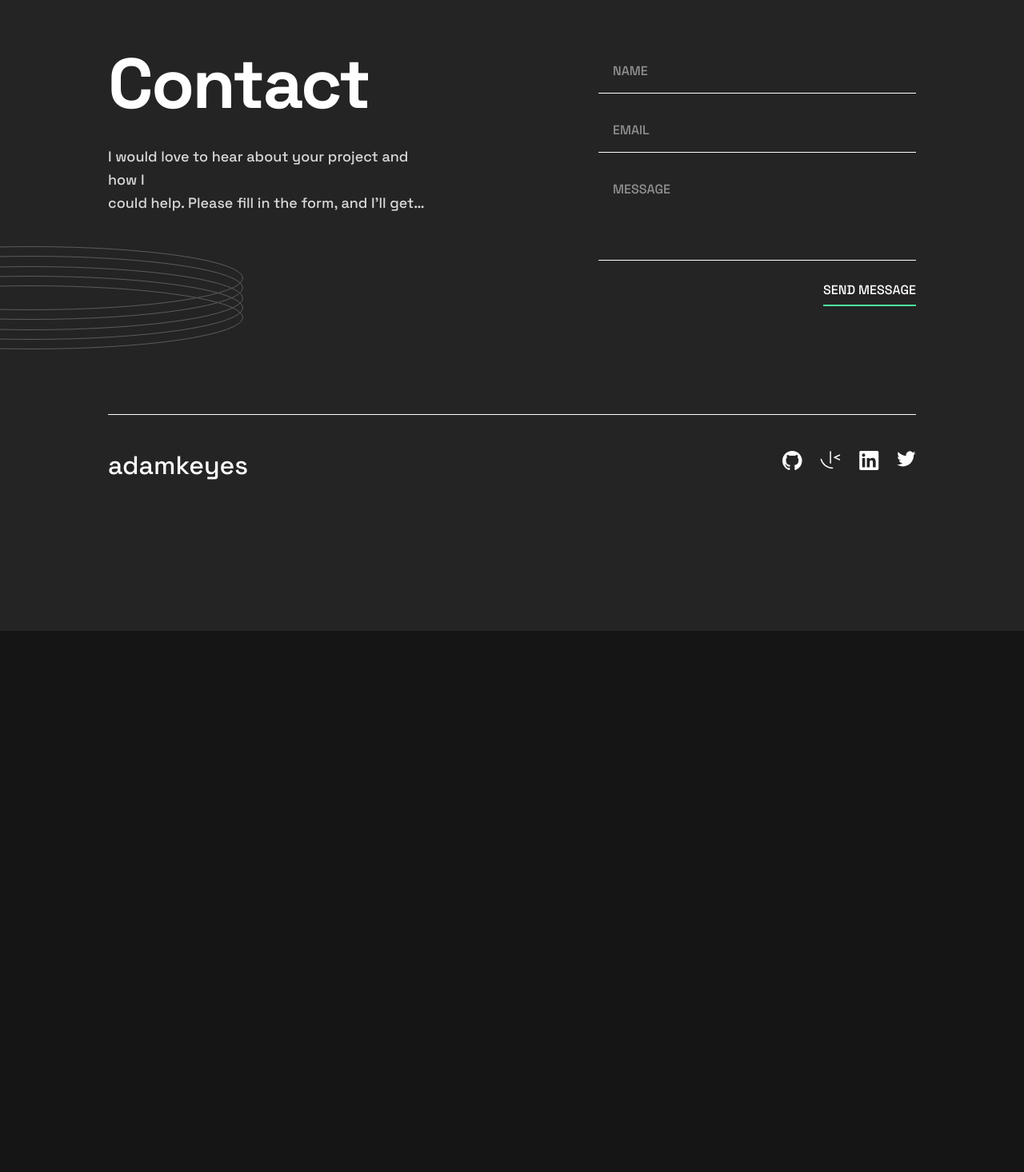
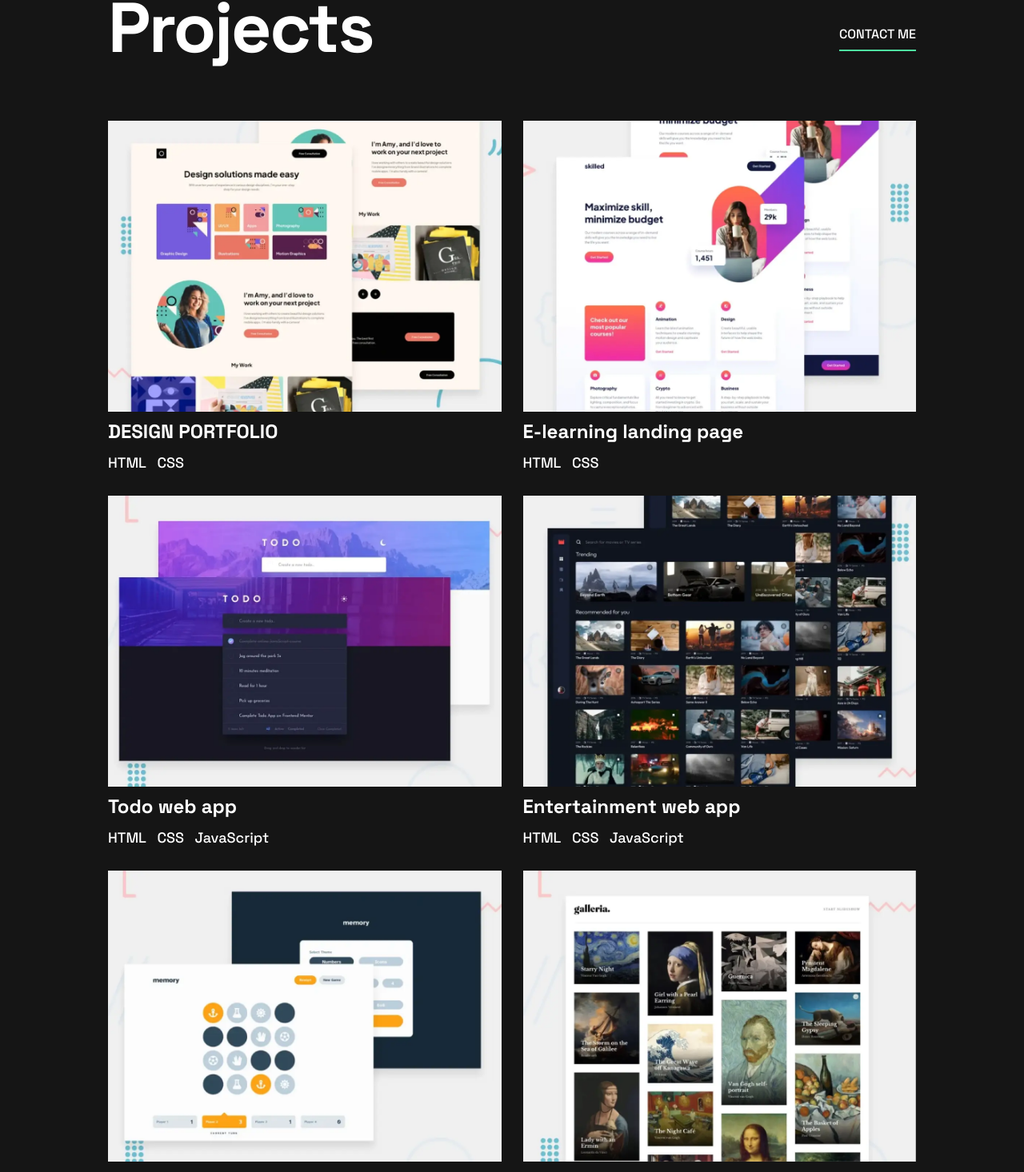
Before and after one commit to mickeycv120/single-page-portfolio, a React (Vite) app: page / in a window 1280 px wide. Shown: the part 99-1565 px from the top of the page at 80% size. Before the commit the page ends 888 px from the top, so only its background shows below. Built offline with nearby package versions, Linux system fonts and the light colour scheme.

Commit message:
Implement project and contact content

```diff
--- a/src/App.tsx
+++ b/src/App.tsx
@@ -4,22 +4,18 @@
 
 function App() {
   return (
-    <main>
-      <div className="px-30"></div>
+    <main className="w-screen">
+      <div className="px-30">
+        <Projects />
+      </div>
       <div className="hidden">
         adamkeyes Nice to meet you! I'm Adam Keyes. Based in the UK, I'm a
         front-end developer passionate about building accessible web apps that
         users love. Contact me HTML 4 Years Experience CSS 4 Years Experience
         JavaScript 4 Years Experience Accessibility 4 Years Experience React 3
-        Years Experience Sass 3 Years Experience Projects Contact me Design
-        portfolio HTML CSS View project View code E-learning landing page HTML
-        CSS View project View code Todo web app HTML CSS JavaScript View project
-        View code Entertainment web app HTML CSS JavaScript View project View
-        code Memory Game HTML CSS JavaScript View project View code Art gallery
-        showcase HTML CSS JavaScript View project View code Contact Name Email
-        Message Send message adamkeyes
+        Years Experience Sass 3 Years Experience
       </div>
-      <Projects />
+
       <Contact />
     </main>
   );
--- a/src/components/Card.tsx
+++ b/src/components/Card.tsx
@@ -6,14 +6,14 @@
 
 export const Card = ({ project }: CardProps) => {
   return (
-    <div className="flex flex-col gap-2">
+    <article className="flex flex-col gap-2">
       <img src={project.image} alt={project.title} />
-      <h1>{project.title}</h1>
-      <ul>
+      <h3 className="text-heading-m">{project.title}</h3>
+      <ul className="flex flex-row gap-3">
         {project.skills.map((skill) => (
           <li key={skill}>{skill}</li>
         ))}
       </ul>
-    </div>
+    </article>
   );
 };
--- /dev/null
+++ b/src/components/SocialIcons.tsx
@@ -0,0 +1,37 @@
+export const GithubIcon = (
+  <svg xmlns="http://www.w3.org/2000/svg" width="25" height="24">
+    <path
+      fill="currentColor"
+      fill-rule="evenodd"
+      d="M12.304 0C5.506 0 0 5.506 0 12.304c0 5.444 3.522 10.042 8.413 11.672.615.108.845-.261.845-.584 0-.292-.015-1.261-.015-2.291-3.091.569-3.891-.754-4.137-1.446-.138-.354-.738-1.446-1.261-1.738-.43-.23-1.046-.8-.016-.815.97-.015 1.661.892 1.892 1.261 1.107 1.86 2.876 1.338 3.584 1.015.107-.8.43-1.338.784-1.646-2.738-.307-5.598-1.368-5.598-6.074 0-1.338.477-2.446 1.26-3.307-.122-.308-.553-1.569.124-3.26 0 0 1.03-.323 3.383 1.26.985-.276 2.03-.415 3.076-.415 1.046 0 2.092.139 3.076.416 2.353-1.6 3.384-1.261 3.384-1.261.676 1.691.246 2.952.123 3.26.784.861 1.26 1.953 1.26 3.307 0 4.721-2.875 5.767-5.613 6.074.446.385.83 1.123.83 2.277 0 1.645-.015 2.968-.015 3.383 0 .323.231.708.846.584a12.324 12.324 0 0 0 8.382-11.672C24.607 5.506 19.101 0 12.304 0Z"
+    />
+  </svg>
+);
+
+export const FrontendMentorIcon = (
+  <svg xmlns="http://www.w3.org/2000/svg" width="26" height="23">
+    <path
+      fill="currentColor"
+      d="M13.084.23a.751.751 0 0 0-.736.75v14.267a.75.75 0 1 0 1.5 0V.98a.75.75 0 0 0-.763-.75ZM24.44 4.504a.752.752 0 0 0-.284.064l-6.44 2.875a.752.752 0 0 0 0 1.37l6.44 2.884a.75.75 0 0 0 .612-1.369L19.861 8.13l4.907-2.191a.753.753 0 0 0 .38-.99.752.752 0 0 0-.708-.444ZM1.371 9.663a.752.752 0 0 0-.74.938C2.41 17.447 8.603 22.23 15.685 22.23a.75.75 0 1 0 0-1.501A14.053 14.053 0 0 1 2.083 10.225a.75.75 0 0 0-.712-.561v-.001Z"
+    />
+  </svg>
+);
+
+export const LinkedinIcon = (
+  <svg xmlns="http://www.w3.org/2000/svg" width="25" height="24">
+    <path
+      fill="currentColor"
+      fill-rule="evenodd"
+      d="M5.551 3.304c-1.14 0-2.067.926-2.067 2.064 0 1.14.928 2.066 2.067 2.066a2.066 2.066 0 0 0 0-4.13ZM3.767 8.998v11.453h3.562L7.33 8.998H3.767Zm5.798 0V20.45l3.554.002.002-5.668c0-1.454.253-2.941 2.132-2.941 1.851 0 1.851 1.755 1.851 3.036v5.571l3.559-.001v-6.28c0-2.834-.517-5.457-4.27-5.457-1.763 0-2.916.997-3.368 1.85h-.05V8.997h-3.41ZM22.435 24H1.982c-.976 0-1.77-.777-1.77-1.732V1.731C.212.776 1.006 0 1.982 0h20.453c.98 0 1.777.776 1.777 1.73v20.538c0 .955-.797 1.732-1.777 1.732Z"
+    />
+  </svg>
+);
+
+export const TwitterIcon = (
+  <svg xmlns="http://www.w3.org/2000/svg" width="24" height="20">
+    <path
+      fill="currentColor"
+      d="M23.492 2.705a9.563 9.563 0 0 1-2.742.751 4.788 4.788 0 0 0 2.1-2.643 9.536 9.536 0 0 1-3.033 1.159 4.778 4.778 0 0 0-8.14 4.357 13.564 13.564 0 0 1-9.844-4.99 4.774 4.774 0 0 0-.646 2.4 4.778 4.778 0 0 0 2.124 3.977 4.765 4.765 0 0 1-2.163-.598v.061a4.778 4.778 0 0 0 3.832 4.684 4.812 4.812 0 0 1-2.158.082 4.78 4.78 0 0 0 4.462 3.316 9.584 9.584 0 0 1-5.932 2.045c-.38 0-.762-.022-1.14-.067a13.508 13.508 0 0 0 7.32 2.146c8.787 0 13.59-7.277 13.59-13.589 0-.205-.004-.412-.013-.617a9.71 9.71 0 0 0 2.381-2.471l.002-.003Z"
+    />
+  </svg>
+);
--- /dev/null
+++ b/src/constants/projects.ts
@@ -0,0 +1,39 @@
+import type { Project } from "../types/project-type";
+export const data: Project[] = [
+  {
+    id: 0,
+    image: "/src/assets/images/thumbnail-project-1-large.webp",
+    title: "DESIGN PORTFOLIO",
+    skills: ["HTML", "CSS"],
+  },
+  {
+    id: 1,
+    image: "/src/assets/images/thumbnail-project-2-large.webp",
+    title: "E-learning landing page",
+    skills: ["HTML", "CSS"],
+  },
+  {
+    id: 2,
+    image: "/src/assets/images/thumbnail-project-3-large.webp",
+    title: "Todo web app",
+    skills: ["HTML", "CSS", "JavaScript"],
+  },
+  {
+    id: 3,
+    image: "/src/assets/images/thumbnail-project-4-large.webp",
+    title: "Entertainment web app",
+    skills: ["HTML", "CSS", "JavaScript"],
+  },
+  {
+    id: 4,
+    image: "/src/assets/images/thumbnail-project-5-large.webp",
+    title: "Memory Game",
+    skills: ["HTML", "CSS", "JavaScript"],
+  },
+  {
+    id: 5,
+    image: "/src/assets/images/thumbnail-project-6-large.webp",
+    title: "Art gallery showcase",
+    skills: ["HTML", "CSS", "JavaScript"],
+  },
+];
--- /dev/null
+++ b/src/constants/socialLinks.ts
@@ -0,0 +1,28 @@
+type socialLinks = {
+  id: number;
+  name: string;
+  link: string;
+};
+
+export const socialLinks: socialLinks[] = [
+  {
+    id: 0,
+    name: "github",
+    link: "https://www.github.com",
+  },
+  {
+    id: 1,
+    name: "frontend-mentor",
+    link: "https://www.frontendmentor.io",
+  },
+  {
+    id: 2,
+    name: "linkedin",
+    link: "https://www.linkedin.com/",
+  },
+  {
+    id: 3,
+    name: "twitter",
+    link: "https://x.com",
+  },
+];
--- a/src/data/projects.ts
+++ /dev/null
@@ -1,9 +0,0 @@
-import type { Project } from "../types/project-type";
-export const data: Project[] = [
-  {
-    id: 0,
-    image: "/src/assets/images/thumbnail-project-1-large.webp",
-    title: "DESIGN PORTFOLIO",
-    skills: ["HTML", "CSS"],
-  },
-];
--- a/src/index.css
+++ b/src/index.css
@@ -39,10 +39,6 @@
         @apply font-space-grotesk text-body-l text-white bg-dark box-border;
     }
 
-    h1 {
-        @apply text-heading-xl font-bold;
-    }
-
     p {
         @apply text-body-l text-gray;
     }
@@ -54,4 +50,12 @@
     button:hover {
         @apply text-green;
     }
+
+    a {
+        @apply text-white;
+    }
+
+    a:hover {
+        @apply text-green;
+    }
 }
--- a/src/sections/Contact.tsx
+++ b/src/sections/Contact.tsx
@@ -37,18 +37,7 @@
               adamkeyes
             </a>
             <ul className="flex gap-5">
-              <li>
-                <img src="src/assets/images/icon-github.svg" />
-              </li>
-              <li>
-                <img src="src/assets/images/icon-frontend-mentor.svg" />
-              </li>
-              <li>
-                <img src="src/assets/images/icon-linkedin.svg" />
-              </li>
-              <li>
-                <img src="src/assets/images/icon-twitter.svg" />
-              </li>
+              {<li><a></a></li>}
             </ul>
           </div>
         </div>
--- a/src/sections/Projects.tsx
+++ b/src/sections/Projects.tsx
@@ -1,14 +1,19 @@
 import { Card } from "../components/Card";
+import { data } from "../constants/projects";
 
 export const Projects = () => {
   return (
-    <section>
-      <div className="flex items-center justify-between">
-        <h1>Projects</h1>
+    <section className="w-full my-20">
+      <div className="flex items-center justify-between mb-16">
+        <h2 className="text-heading-xl">Projects</h2>
         <button>CONTACT ME</button>
       </div>
 
-      <div>{}</div>
+      <div className="grid grid-cols-2 gap-6">
+        {data.map((project) => (
+          <Card key={project.id} project={project} />
+        ))}
+      </div>
     </section>
   );
 };
```
